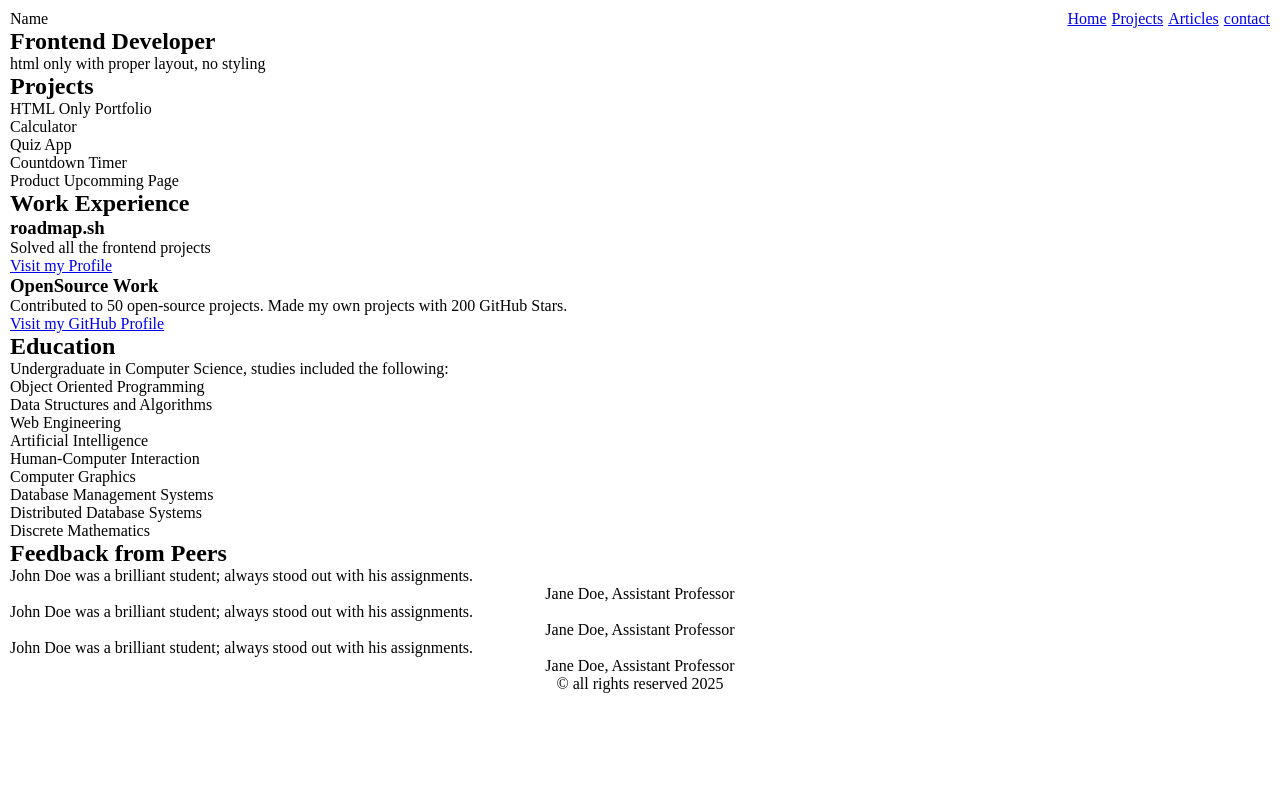
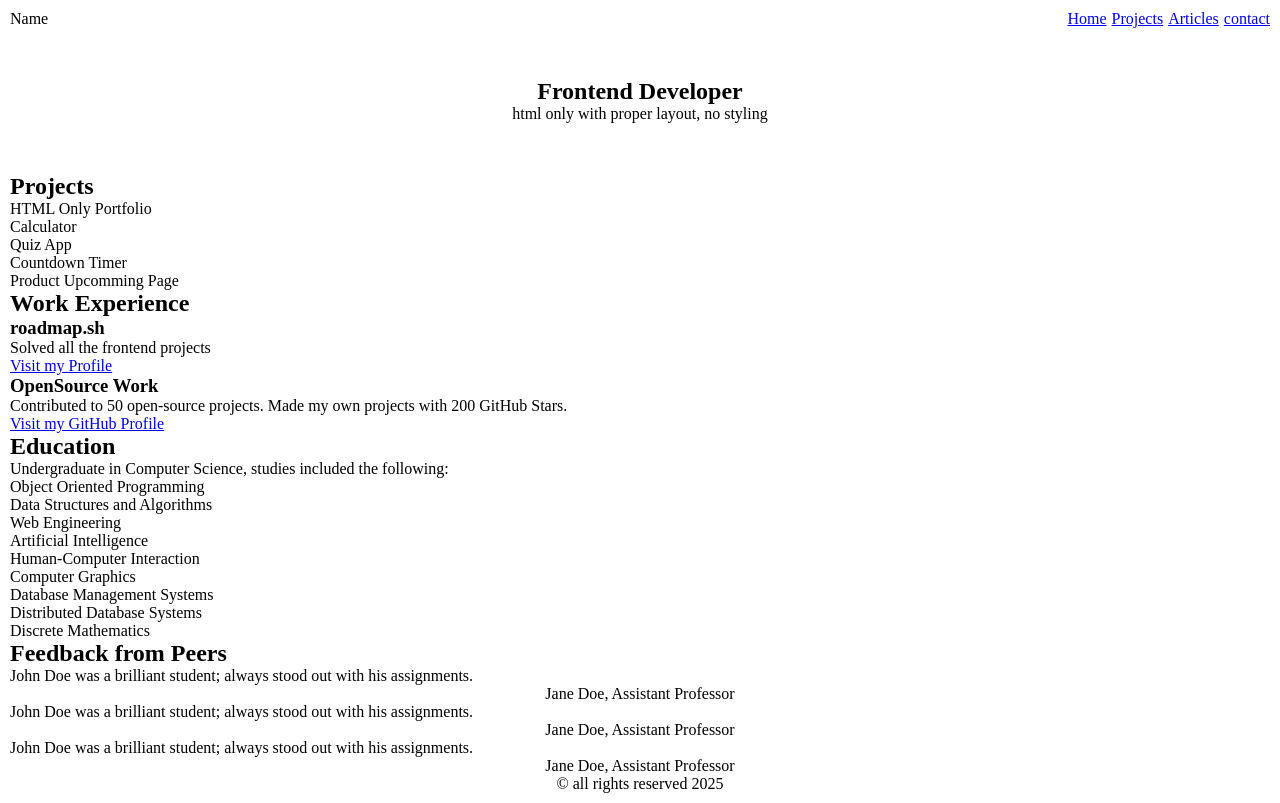
Before and after one commit to CincoFolha/basic-website, a plain HTML site: page public/index.html in a window 1280 px wide. Drawn offline with Linux system fonts and the light colour scheme.

Commit message:
add: README.md

```diff
--- a/public/css/styles.css
+++ b/public/css/styles.css
@@ -19,6 +19,29 @@ nav ul{
   gap: 5px;
 }
 
+main {
+  display: flex;
+  flex-direction: column;
+}
+
+.hero-page {
+  display: flex;
+  flex-direction: column;
+  align-items: center;
+  padding: 50px;
+}
+
+.projects {
+  display: flex;
+  flex-direction: column;
+  width: 33%;
+  padding:
+}
+
+.projects ul {
+  list-style: none;
+}
+
 footer {
   display: flex;
   justify-content: center;
```
Also changed, not shown: 1 other file.
